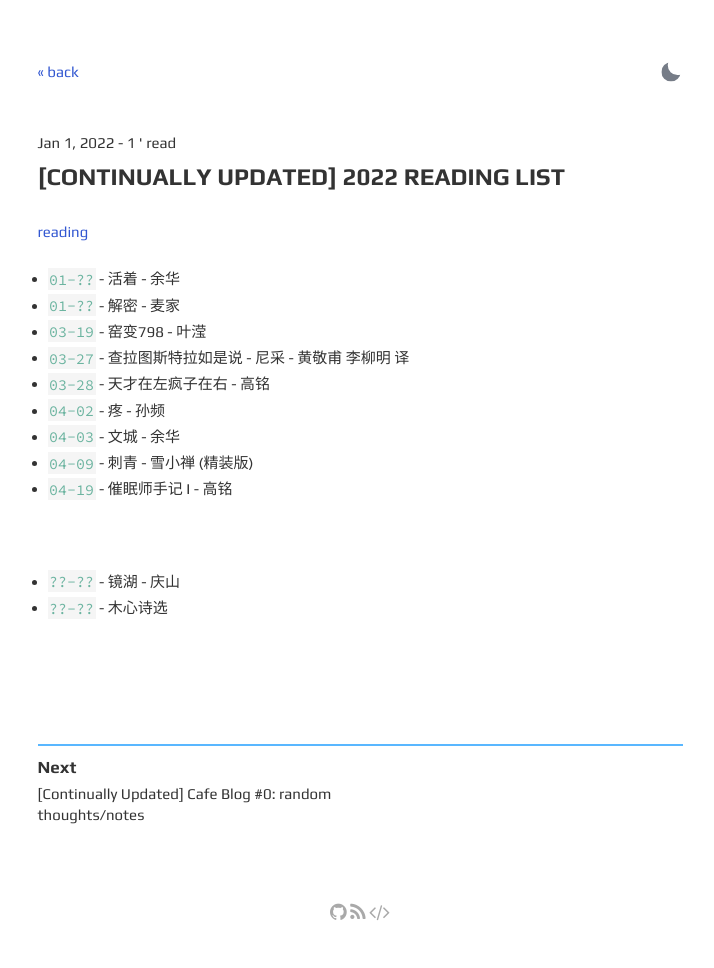
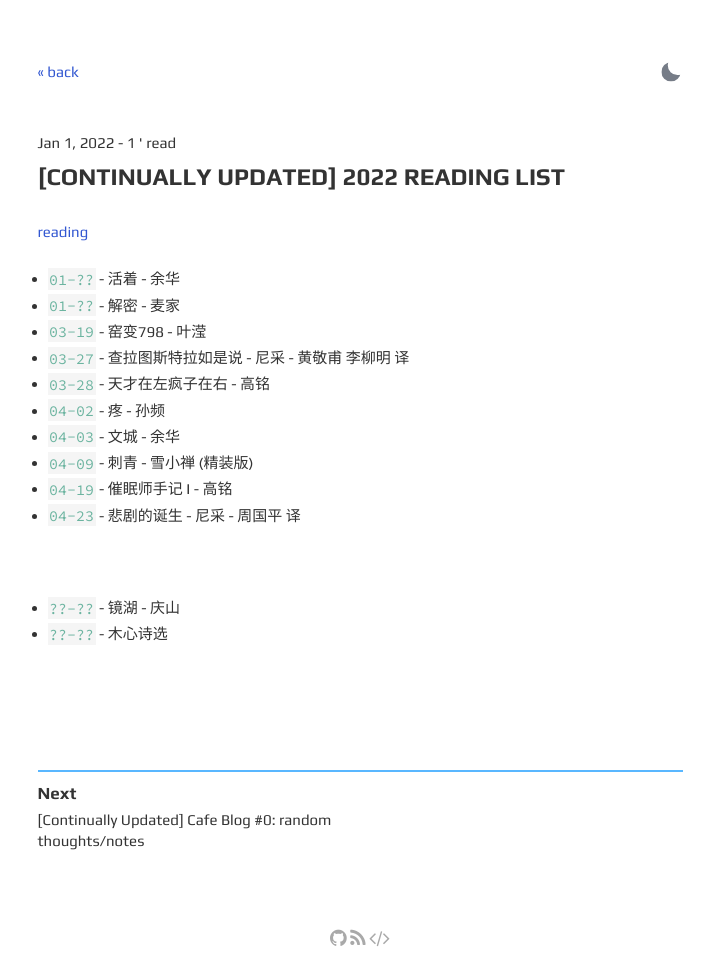
Before and after one commit to Sushi6006/Sushi6006.github.io, a Jekyll site: the page built from _posts/2022-01-01-booklist.md, in a window 1280 px wide. Shown: the whole page, without its empty margins (280-994 px from the left). Built offline with Jekyll 4.4.1, drawn with Linux system fonts in a browser that asks for light colours; before the commit the page ends 942 px from its top, so only the background shows below that.

Commit message:
new book read

```diff
--- a/_posts/2022-01-01-booklist.md
+++ b/_posts/2022-01-01-booklist.md
@@ -15,6 +15,7 @@ tags: reading
 - `04-03` - 文城 - 余华
 - `04-09` - 刺青 - 雪小禅 (精装版)
 - `04-19` - 催眠师手记 I - 高铭
+- `04-23` - 悲剧的诞生 - 尼采 - 周国平 译
 
 <br>
 
```
